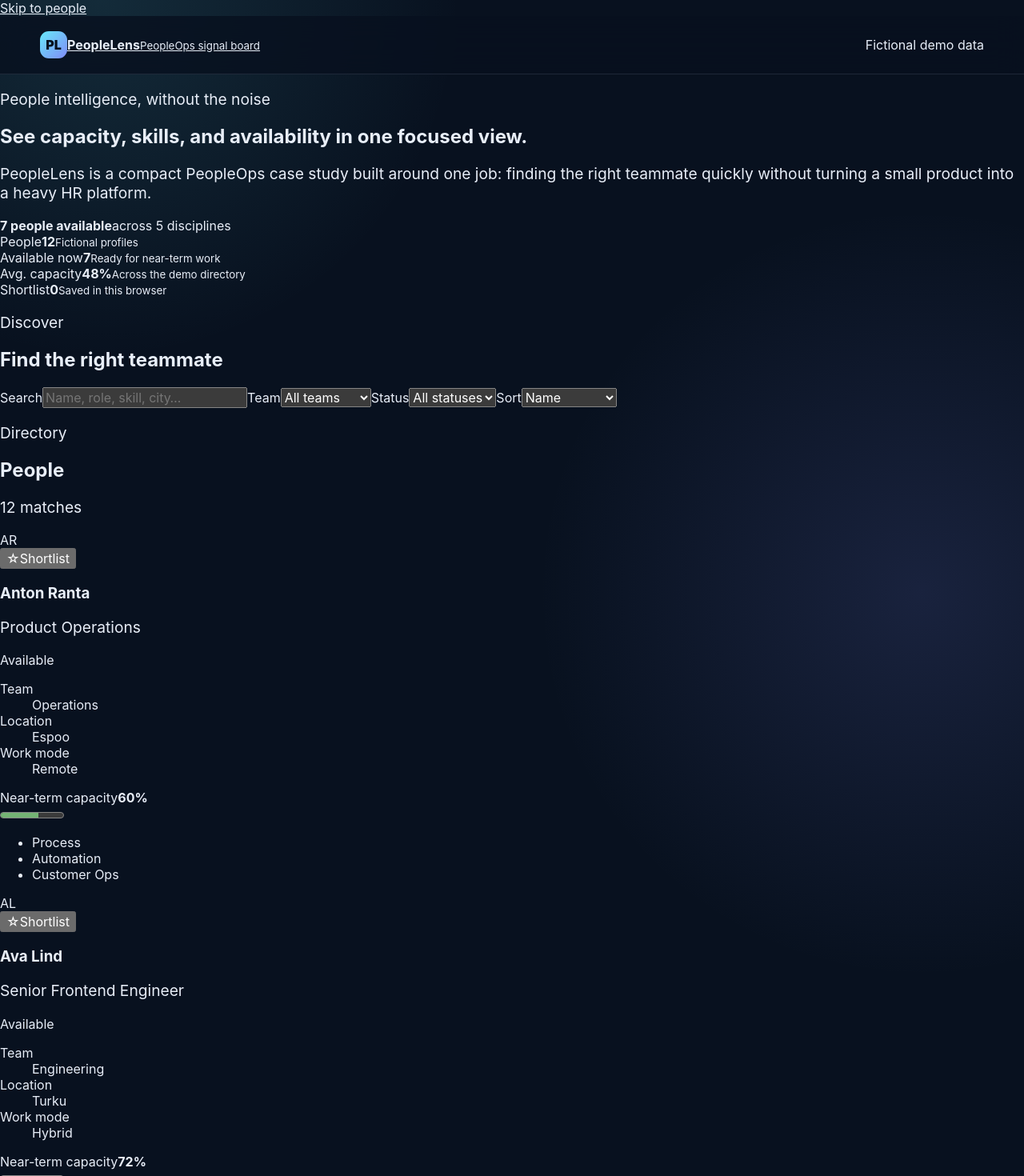
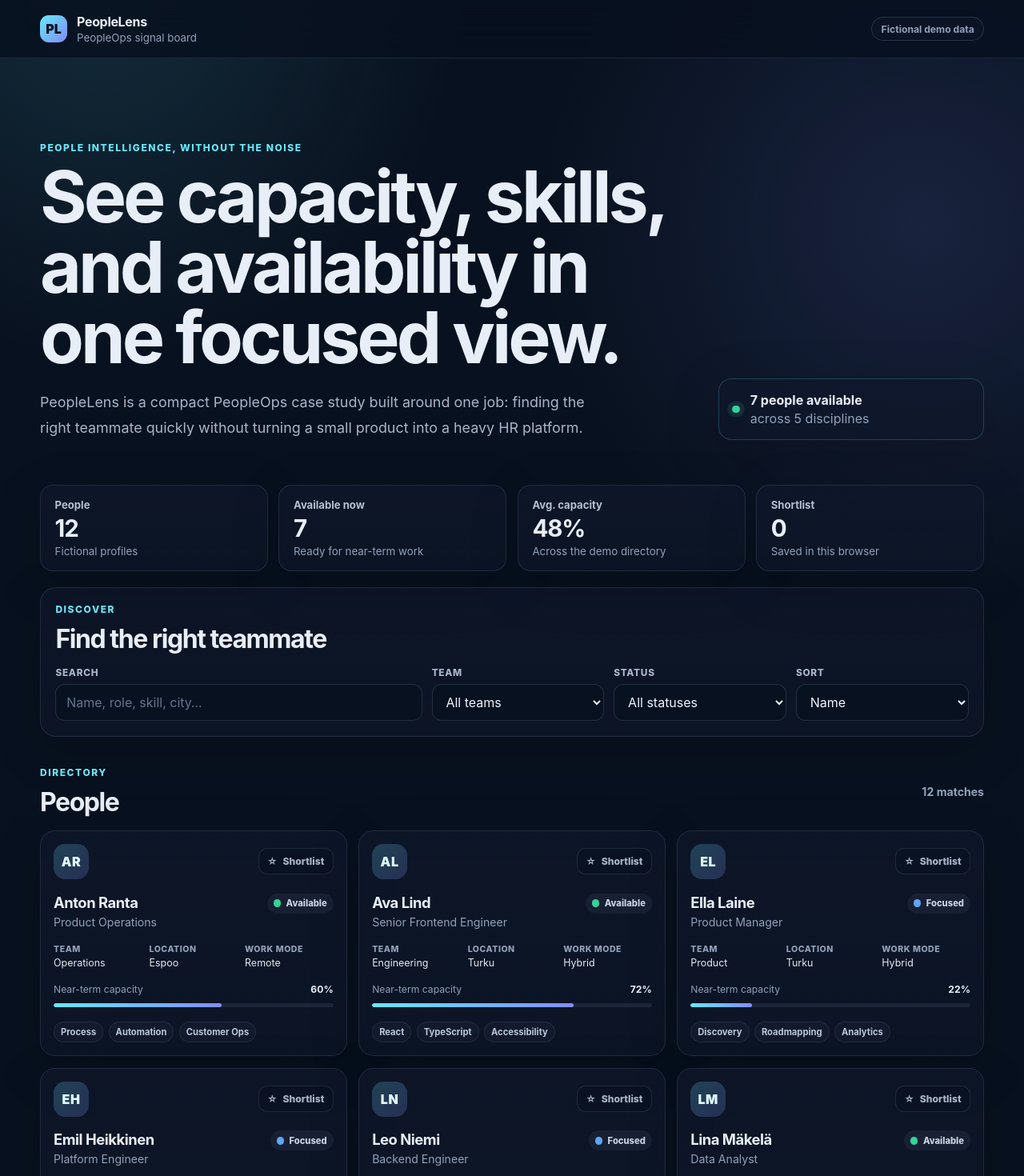
Before and after one commit to MykolaDotsenko/BearIT-employees-list, a React (Vite) app: page / in a window 1280 px wide. Shown: the top 1470 px of the page at 80% size. Built offline with nearby package versions, Linux system fonts and the light colour scheme.

Commit message:
Ship modern PeopleLens experience

```diff
--- a/src/App.css
+++ b/src/App.css
@@ -1,18 +1,542 @@
-.content-section {
-    margin-bottom: 40px;
+main {
+  width: min(1180px, calc(100% - 2rem));
+  margin: 0 auto;
+  padding: 4.5rem 0 2.5rem;
+}
+
+.skip-link {
+  position: fixed;
+  top: 0.75rem;
+  left: 0.75rem;
+  z-index: 100;
+  transform: translateY(-160%);
+  border-radius: 0.65rem;
+  background: #f8fafc;
+  color: #08111f;
+  padding: 0.65rem 0.85rem;
+  text-decoration: none;
+  font-weight: 800;
+}
+
+.skip-link:focus {
+  transform: translateY(0);
+}
+
+.brand {
+  display: inline-flex;
+  align-items: center;
+  gap: 0.75rem;
+  text-decoration: none;
+}
+
+.brand > span:last-child {
+  display: grid;
+  gap: 0.08rem;
+}
+
+.brand strong {
+  letter-spacing: -0.02em;
+}
+
+.brand small,
+.demo-badge,
+.hero-signal span,
+.stats-grid small,
+.person-heading p,
+.person-meta dt,
+.capacity-row span,
+.page-footer {
+  color: #91a1b9;
+}
+
+.demo-badge {
+  border: 1px solid rgba(148, 163, 184, 0.22);
+  border-radius: 999px;
+  background: rgba(15, 23, 42, 0.56);
+  padding: 0.42rem 0.7rem;
+  font-size: 0.76rem;
+  font-weight: 700;
+}
+
+.hero {
+  display: grid;
+  grid-template-columns: minmax(0, 1.6fr) minmax(240px, 0.65fr);
+  gap: 2rem;
+  align-items: end;
+  padding: 2rem 0 3.5rem;
+}
+
+.eyebrow {
+  margin: 0 0 0.65rem;
+  color: #67e8f9;
+  font-size: 0.75rem;
+  font-weight: 800;
+  letter-spacing: 0.13em;
+  text-transform: uppercase;
+}
+
+.hero h1,
+.filter-panel h2,
+.results-heading h2,
+.empty-state h2 {
+  margin: 0;
+  letter-spacing: -0.045em;
+}
+
+.hero h1 {
+  max-width: 900px;
+  font-size: clamp(2.7rem, 7vw, 5.8rem);
+  line-height: 0.98;
+}
+
+.hero-copy {
+  max-width: 720px;
+  margin: 1.35rem 0 0;
+  color: #a8b5c8;
+  font-size: clamp(1rem, 2vw, 1.12rem);
+  line-height: 1.75;
+}
+
+.hero-signal {
+  display: flex;
+  align-items: center;
+  gap: 0.8rem;
+  border: 1px solid rgba(103, 232, 249, 0.2);
+  border-radius: 1rem;
+  background: rgba(15, 23, 42, 0.62);
+  padding: 1rem;
+  box-shadow: 0 20px 70px rgba(0, 0, 0, 0.18);
+}
+
+.hero-signal > div {
+  display: grid;
+  gap: 0.18rem;
+}
+
+.signal-dot,
+.status-dot {
+  flex: 0 0 auto;
+  width: 0.6rem;
+  height: 0.6rem;
+  border-radius: 50%;
+}
+
+.signal-dot {
+  background: #34d399;
+  box-shadow: 0 0 0 0.35rem rgba(52, 211, 153, 0.12);
+}
+
+.stats-grid {
+  display: grid;
+  grid-template-columns: repeat(4, minmax(0, 1fr));
+  gap: 0.85rem;
+  margin-bottom: 1.25rem;
+}
+
+.stats-grid article,
+.filter-panel,
+.person-card,
+.empty-state {
+  border: 1px solid rgba(148, 163, 184, 0.16);
+  background: linear-gradient(180deg, rgba(15, 23, 42, 0.78), rgba(15, 23, 42, 0.58));
+  box-shadow: 0 18px 65px rgba(0, 0, 0, 0.16);
+}
+
+.stats-grid article {
+  display: grid;
+  gap: 0.2rem;
+  border-radius: 1rem;
+  padding: 1rem 1.1rem;
+}
+
+.stats-grid article > span {
+  color: #b5c1d2;
+  font-size: 0.82rem;
+  font-weight: 700;
+}
+
+.stats-grid strong {
+  font-size: 1.85rem;
+  letter-spacing: -0.04em;
+}
+
+.filter-panel {
+  border-radius: 1.25rem;
+  padding: 1.15rem;
+}
+
+.filter-heading-row,
+.results-heading,
+.person-card-top,
+.person-heading,
+.capacity-row > div,
+.page-footer {
+  display: flex;
+  align-items: center;
+  justify-content: space-between;
+  gap: 1rem;
+}
+
+.filter-heading-row {
+  align-items: flex-end;
+  margin-bottom: 1rem;
+}
+
+.filter-panel h2,
+.results-heading h2 {
+  font-size: clamp(1.45rem, 3vw, 2rem);
+}
+
+.text-button,
+.pin-button,
+.empty-state button {
+  border: 0;
+  border-radius: 0.7rem;
+  font-weight: 800;
+}
+
+.text-button {
+  background: transparent;
+  color: #67e8f9;
+  padding: 0.55rem 0.65rem;
+}
+
+.text-button:hover {
+  background: rgba(103, 232, 249, 0.08);
+}
+
+.filter-grid {
+  display: grid;
+  grid-template-columns: minmax(240px, 1.7fr) repeat(3, minmax(150px, 0.8fr));
+  gap: 0.75rem;
+}
+
+.field {
+  display: grid;
+  gap: 0.42rem;
+}
+
+.field span {
+  color: #a8b5c8;
+  font-size: 0.74rem;
+  font-weight: 800;
+  letter-spacing: 0.06em;
+  text-transform: uppercase;
+}
+
+.field input,
+.field select {
+  width: 100%;
+  min-height: 46px;
+  border: 1px solid rgba(148, 163, 184, 0.2);
+  border-radius: 0.75rem;
+  background: rgba(8, 17, 31, 0.72);
+  color: #edf4ff;
+  padding: 0.7rem 0.8rem;
+}
+
+.field input::placeholder {
+  color: #66758d;
+}
+
+.results-heading {
+  margin: 2.3rem 0 1rem;
+}
+
+.result-count {
+  margin: 0;
+  color: #91a1b9;
+  font-size: 0.88rem;
+  font-weight: 700;
+}
+
+.people-grid {
+  display: grid;
+  grid-template-columns: repeat(3, minmax(0, 1fr));
+  gap: 0.9rem;
+}
+
+.person-card {
+  border-radius: 1.15rem;
+  padding: 1rem;
+  transition:
+    transform 180ms ease,
+    border-color 180ms ease,
+    box-shadow 180ms ease;
+}
+
+.person-card:hover {
+  transform: translateY(-2px);
+  border-color: rgba(103, 232, 249, 0.28);
+  box-shadow: 0 22px 70px rgba(0, 0, 0, 0.22);
+}
+
+.avatar {
+  display: grid;
+  place-items: center;
+  width: 2.75rem;
+  height: 2.75rem;
+  border-radius: 0.9rem;
+  background: linear-gradient(135deg, rgba(103, 232, 249, 0.22), rgba(129, 140, 248, 0.22));
+  color: #dffaff;
+  font-weight: 900;
+  letter-spacing: 0.04em;
+}
+
+.pin-button {
+  display: inline-flex;
+  align-items: center;
+  gap: 0.42rem;
+  border: 1px solid rgba(148, 163, 184, 0.16);
+  background: rgba(8, 17, 31, 0.58);
+  color: #a8b5c8;
+  padding: 0.5rem 0.65rem;
+  font-size: 0.76rem;
+}
+
+.pin-button[aria-pressed="true"] {
+  border-color: rgba(250, 204, 21, 0.26);
+  color: #fde68a;
+  background: rgba(250, 204, 21, 0.07);
+}
+
+.person-heading {
+  align-items: flex-start;
+  margin-top: 1.1rem;
+}
+
+.person-heading h3 {
+  margin: 0;
+  font-size: 1.15rem;
+  letter-spacing: -0.025em;
+}
+
+.person-heading p {
+  margin: 0.25rem 0 0;
+  font-size: 0.88rem;
+  line-height: 1.35;
+}
+
+.status {
+  display: inline-flex;
+  align-items: center;
+  gap: 0.4rem;
+  flex: 0 0 auto;
+  border-radius: 999px;
+  background: rgba(148, 163, 184, 0.08);
+  padding: 0.35rem 0.5rem;
+  color: #c7d2e1;
+  font-size: 0.7rem;
+  font-weight: 800;
+}
+
+.status-available .status-dot {
+  background: #34d399;
+}
+
+.status-focused .status-dot {
+  background: #60a5fa;
+}
+
+.status-away .status-dot {
+  background: #94a3b8;
+}
+
+.person-meta {
+  display: grid;
+  grid-template-columns: repeat(3, minmax(0, 1fr));
+  gap: 0.55rem;
+  margin: 1.15rem 0;
+}
+
+.person-meta div {
+  min-width: 0;
+}
+
+.person-meta dt {
+  font-size: 0.66rem;
+  font-weight: 800;
+  letter-spacing: 0.05em;
+  text-transform: uppercase;
+}
+
+.person-meta dd {
+  overflow: hidden;
+  margin: 0.2rem 0 0;
+  color: #e2e8f0;
+  font-size: 0.78rem;
+  text-overflow: ellipsis;
+  white-space: nowrap;
+}
+
+.capacity-row {
+  display: grid;
+  gap: 0.48rem;
+}
+
+.capacity-row span,
+.capacity-row strong {
+  font-size: 0.76rem;
+}
+
+.capacity-row meter {
+  width: 100%;
+  height: 0.55rem;
+  border: 0;
+  border-radius: 999px;
+}
+
+.capacity-row meter::-webkit-meter-bar {
+  border: 0;
+  border-radius: 999px;
+  background: rgba(148, 163, 184, 0.12);
+}
+
+.capacity-row meter::-webkit-meter-optimum-value {
+  border-radius: 999px;
+  background: linear-gradient(90deg, #67e8f9, #818cf8);
+}
+
+.skill-list {
+  display: flex;
+  flex-wrap: wrap;
+  gap: 0.4rem;
+  margin: 1rem 0 0;
+  padding: 0;
+  list-style: none;
+}
+
+.skill-list li {
+  border: 1px solid rgba(148, 163, 184, 0.13);
+  border-radius: 999px;
+  background: rgba(148, 163, 184, 0.05);
+  padding: 0.32rem 0.5rem;
+  color: #b9c7d9;
+  font-size: 0.7rem;
+  font-weight: 700;
+}
+
+.empty-state {
+  display: grid;
+  place-items: center;
+  border-radius: 1.15rem;
+  padding: 4rem 1rem;
+  text-align: center;
+}
+
+.empty-state > span {
+  color: #67e8f9;
+  font-size: 3rem;
+}
+
+.empty-state p {
+  max-width: 480px;
+  margin: 0.7rem 0 1rem;
+  color: #91a1b9;
+}
+
+.empty-state button {
+  background: #e8eef8;
+  color: #08111f;
+  padding: 0.7rem 0.9rem;
+}
+
+.page-footer {
+  margin-top: 3rem;
+  border-top: 1px solid rgba(148, 163, 184, 0.13);
+  padding: 1.5rem 0 0;
+  font-size: 0.78rem;
+}
+
+.page-footer p {
+  margin: 0;
+}
+
+.page-footer a {
+  color: #67e8f9;
+  font-weight: 800;
+  text-decoration: none;
+}
+
+@media (max-width: 920px) {
+  .hero {
+    grid-template-columns: 1fr;
   }
 
-  .buttons-container {
-    display: flex;
-    justify-content: center;
-    margin-bottom: 20px;
+  .hero-signal {
+    width: fit-content;
   }
 
-  .tab-content {
-    display: flex;
-    justify-content: center;
+  .stats-grid,
+  .people-grid {
+    grid-template-columns: repeat(2, minmax(0, 1fr));
   }
 
-  p {
-    font-size: 1.2rem;
+  .filter-grid {
+    grid-template-columns: repeat(2, minmax(0, 1fr));
   }
+
+  .field-search {
+    grid-column: 1 / -1;
+  }
+}
+
+@media (max-width: 620px) {
+  main {
+    width: min(100% - 1rem, 1180px);
+    padding-top: 2.5rem;
+  }
+
+  .demo-badge {
+    display: none;
+  }
+
+  .hero {
+    padding-bottom: 2.4rem;
+  }
+
+  .hero h1 {
+    font-size: clamp(2.5rem, 13vw, 4rem);
+  }
+
+  .stats-grid,
+  .people-grid,
+  .filter-grid {
+    grid-template-columns: 1fr;
+  }
+
+  .field-search {
+    grid-column: auto;
+  }
+
+  .filter-heading-row,
+  .results-heading,
+  .page-footer {
+    align-items: flex-start;
+    flex-direction: column;
+  }
+
+  .person-meta {
+    grid-template-columns: repeat(2, minmax(0, 1fr));
+  }
+
+  .person-meta div:last-child {
+    grid-column: 1 / -1;
+  }
+}
+
+@media (forced-colors: active) {
+  .person-card,
+  .filter-panel,
+  .stats-grid article,
+  .pin-button,
+  .field input,
+  .field select {
+    border: 1px solid CanvasText;
+  }
+
+  .signal-dot,
+  .status-dot {
+    forced-color-adjust: none;
+  }
+}
```
